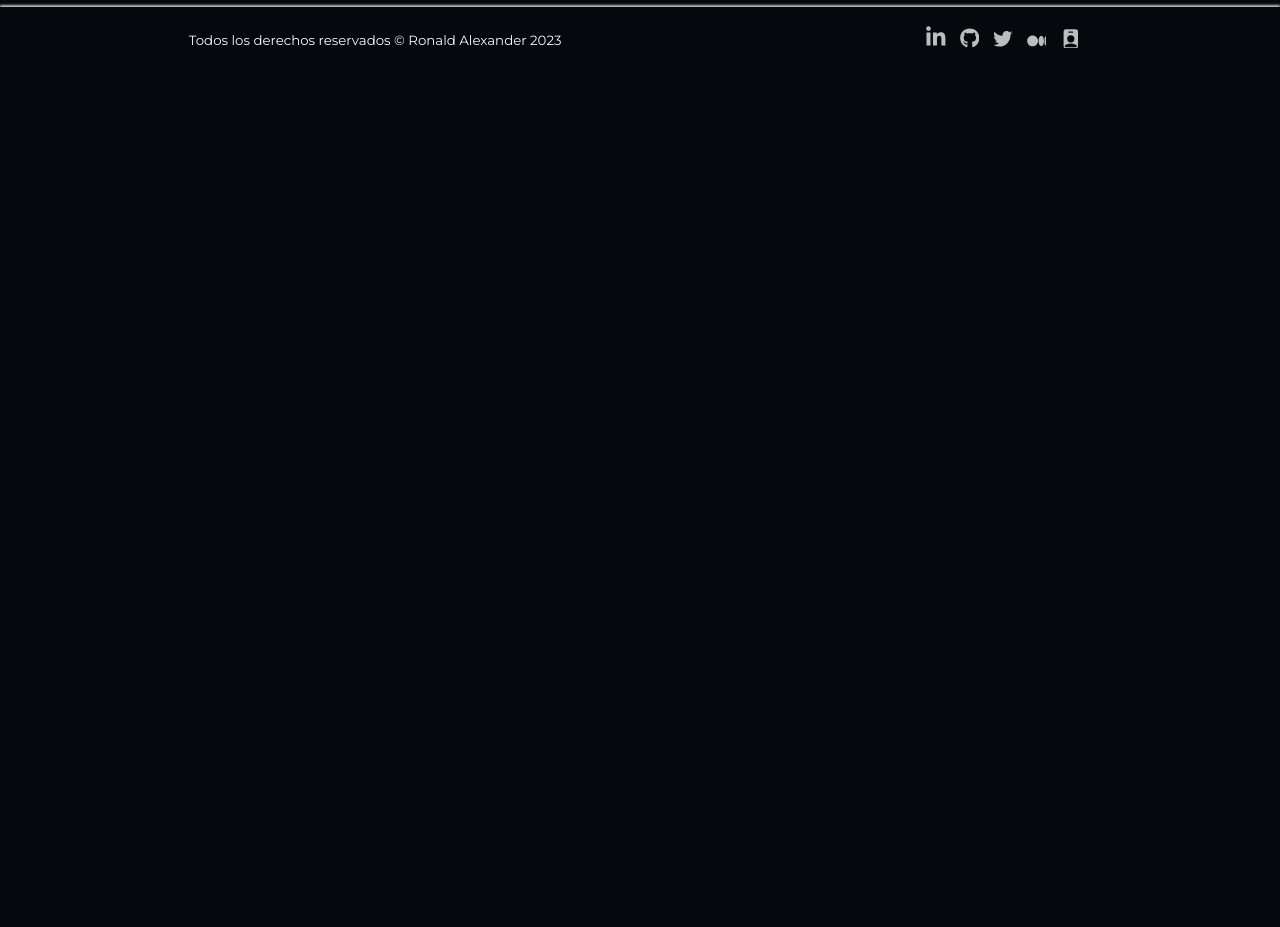
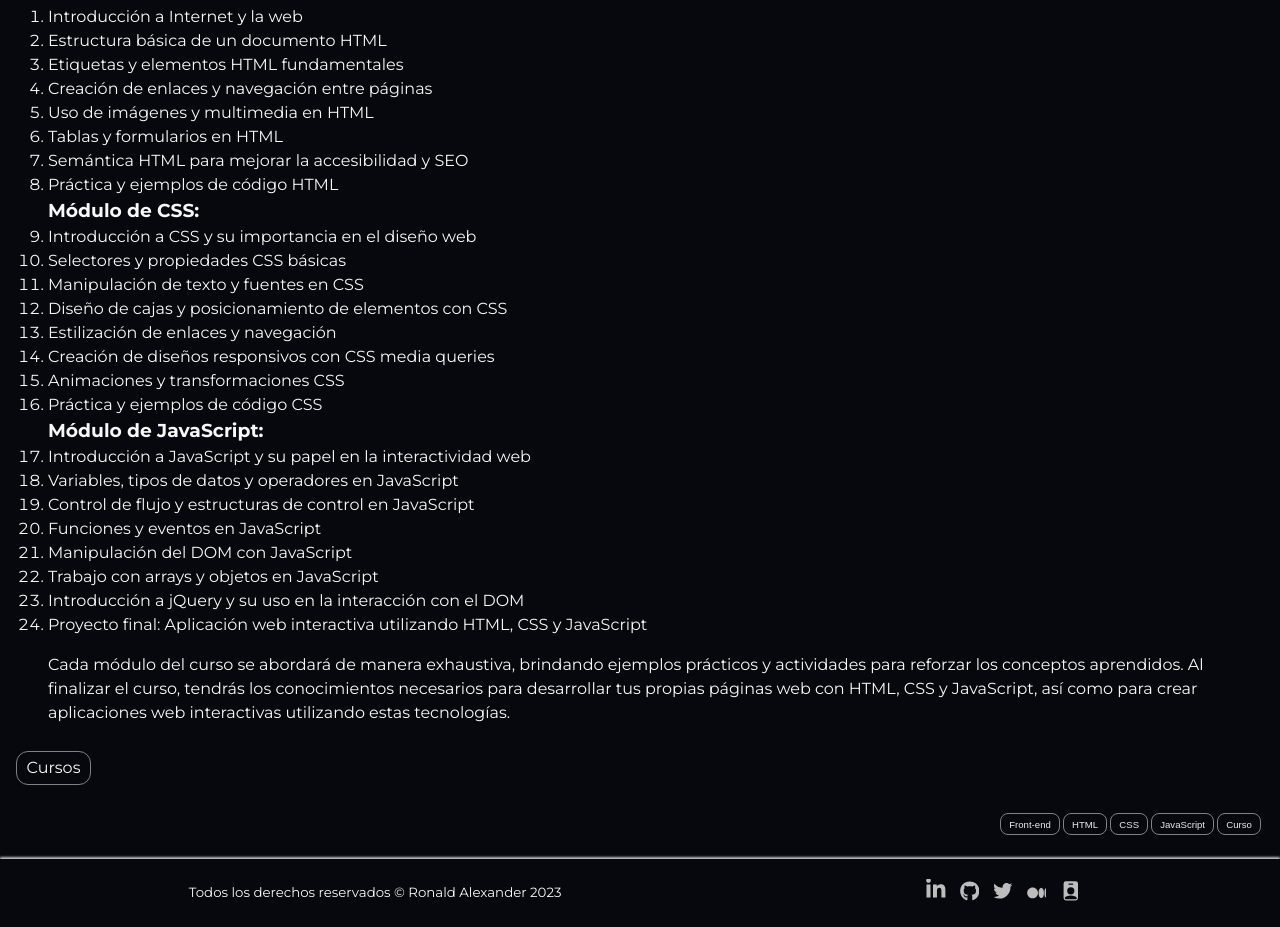
Before and after one commit to ralexrivero/ralex, a React (Vite) app: page /courses/frontend101 in a window 1280 px wide. Shown: the part 744-1671 px from the top of the page. Before the commit the page ends 819 px from the top, so only its background shows below. Built offline with nearby package versions, Linux system fonts and the light colour scheme.

Commit message:
add postgresql and react.js course overview

```diff
--- a/src/App.css
+++ b/src/App.css
@@ -610,8 +610,9 @@ textarea {
 .project-links {
   display: flex;
   flex-wrap: wrap;
-  justify-content: flex-start;;
-  margin-top: .75rem;
+  justify-content: flex-start;
+  padding-top: 1rem;
+  padding-bottom: 2rem;
 }
 
 /**************************************
@@ -638,11 +639,11 @@ textarea {
 .link-btn:link,
 .link-btn:visited {
   color: #f8f8f8;
-  padding: .5rem;
+  padding: .4rem .6rem;
   margin-top: 1rem;
   margin-right: .5rem;
   border: 1px solid #808185;
-  border-radius: .5rem;
+  border-radius: .75rem;
   cursor: pointer;
 }
 
@@ -673,7 +674,7 @@ textarea {
 .section-courses {
   display: flex;
   flex-wrap: wrap;
-  justify-content: flex-start;
+  justify-content: space-around;
   align-items: flex-start;
 }
 
@@ -682,6 +683,7 @@ textarea {
   padding-bottom: 2rem;
   border: 1px solid #808185;
   border-radius: .75rem;
+  margin-bottom: 1rem;
 }
 
 .course-description p {
@@ -692,6 +694,16 @@ textarea {
   margin-bottom: 1.5rem;
 }
 
+.course-content {
+  padding-left: 2rem;
+  padding-right: .5rem;
+  margin-bottom: 1rem;
+}
+
+.project-resume {
+  padding-top: 1rem;
+  padding-bottom: 1rem;
+}
 /**************************************
  * progress bar
 **************************************/
@@ -873,12 +885,12 @@ textarea {
 
   /* card project */
   .card-project {
-    width: 45%;
+    width: 48%;
   }
 
   /* courses project */
   .course-overview {
-    width: 45%;
+    width: 48%;
   }
 }
 
--- a/src/components/Courses.jsx
+++ b/src/components/Courses.jsx
@@ -1,11 +1,12 @@
 import { Link } from "react-router-dom";
-import { SiHtml5, SiCss3, SiJavascript } from '@icons-pack/react-simple-icons';
+import { SiHtml5, SiCss3, SiJavascript, SiPostgresql, SiReact } from '@icons-pack/react-simple-icons';
 import Tag from "./search/Tag";
 import Level from './Level';
 
 const Courses = () => {
   return (
     <section className="section-courses">
+      {/** Frontend101 */}
       <article className="course-overview">
         <h2 className="h2-highlight">Frontend 101</h2>
         <p>Fundamentos del desarrollo Web desde cero</p>
@@ -19,7 +20,6 @@ const Courses = () => {
           </div>
           <div className="course-level">
             <Level level="1" />
-
           </div>
         <div className="course-description">
           <p>Frontend 101 es el curso perfecto para adentrarte en el emocionante mundo del desarrollo web frontend. Aprenderás desde los conceptos fundamentales hasta las tecnologías más relevantes, como HTML, CSS y JavaScript, construyendo una base sólida para crear páginas web impactantes.</p>
@@ -34,6 +34,54 @@ const Courses = () => {
             <Tag filter="Curso" />
           </div>
       </article>
+      {/** PostgresSql101 */}
+      <article className="course-overview">
+        <h2 className="h2-highlight">Introducción a PostgreSQL</h2>
+        <p>Aprende los fundamentos de PostgreSQL</p>
+        <div className="card-technologies">
+          <h2>Tecnologías</h2>
+          <ul className="project-links">
+            <li className="badge-tech"><SiPostgresql title="PostgreSQL" color="default" /></li>
+          </ul>
+        </div>
+    <div className="course-level">
+      <Level level="1" />
+    </div>
+    <div className="course-description">
+      <p>El curso de Introducción a PostgreSQL te ofrece la oportunidad de sumergirte en el fascinante mundo de las bases de datos relacionales. Aprenderás desde los conceptos básicos hasta las técnicas más avanzadas de PostgreSQL, adquiriendo los conocimientos necesarios para administrar y utilizar eficazmente esta poderosa base de datos.</p>
+      <p>Explora ejemplos prácticos, laboratorios y material teórico diseñado para guiarte en el proceso de comprensión de PostgreSQL. Con el curso de Introducción a PostgreSQL, estarás preparado para trabajar con bases de datos, escribir consultas avanzadas y desarrollar aplicaciones con esta tecnología líder en la industria.</p>
+    </div>
+    {/* <Link className="link-btn" to="/courses/intro-postgresql/">Ver más</Link> */}
+    <div className="tags">
+      <Tag filter="Base de datos" />
+      <Tag filter="PostgreSQL" />
+      <Tag filter="Curso" />
+    </div>
+      </article>
+      {/** React.js */}
+      <article className="course-overview">
+  <h2 className="h2-highlight">Introducción a React.js</h2>
+  <p>Aprende los fundamentos de React.js</p>
+  <div className="card-technologies">
+    <h2>Tecnologías</h2>
+    <ul className="project-links">
+      <li className="badge-tech"><SiReact title="React.js" color="default" /></li>
+    </ul>
+  </div>
+  <div className="course-level">
+    <Level level="1" />
+  </div>
+  <div className="course-description">
+    <p>El curso de Introducción a React.js te ofrece una emocionante oportunidad de sumergirte en el apasionante mundo del desarrollo web frontend con React.js. Desde los conceptos básicos hasta las técnicas más avanzadas, adquirirás los conocimientos necesarios para crear aplicaciones web interactivas y dinámicas.</p>
+    <p>Sumérgete en una experiencia de aprendizaje enriquecedora a través de proyectos prácticos, desafiantes laboratorios y material teórico cuidadosamente diseñado para guiarte en el proceso de comprensión de React.js. Con el curso de Introducción a React.js, estarás preparado para crear interfaces de usuario modernas y atractivas, gestionar eficientemente el estado de tus aplicaciones y aprovechar al máximo la reutilización de componentes en tus proyectos de desarrollo frontend.</p>
+  </div>
+  {/* <Link className="link-btn" to="/courses/intro-react/">Ver más</Link> */}
+  <div className="tags">
+    <Tag filter="Frontend" />
+    <Tag filter="React.js" />
+    <Tag filter="Curso" />
+  </div>
+</article>
     </section>
   )
 }
--- a/src/components/courses/Frontend101.jsx
+++ b/src/components/courses/Frontend101.jsx
@@ -25,7 +25,43 @@ const Frontend101 = () => {
           <p>El enfoque de este curso se centra en brindarte una sólida base de conocimientos y habilidades. Aprenderás desde los fundamentos hasta los aspectos más avanzados de cada uno de estos lenguajes de programación. Al dominar estas herramientas esenciales, estarás preparado para crear páginas web de manera efectiva y profesional.</p>
           <p>El curso se estructura de forma práctica y orientada a la experiencia. Podrás participar en emocionantes proyectos, realizar laboratorios interactivos y explorar ejemplos de código prácticos. Además, tendrás acceso a material teórico exhaustivo que te guiará en cada paso del proceso de construcción de páginas web estáticas.</p>
           <p>Frontend 101 es el punto de partida ideal para aquellos que deseen adentrarse en el apasionante mundo de la programación y el desarrollo frontend. No se requiere experiencia previa, ya que el curso está diseñado para llevarte desde cero hasta la capacidad de crear tus propias aplicaciones web.</p>
-
+        </div>
+        <div className="course-content">
+          <h2>Listado del Curso</h2>
+          <h3>Módulo de HTML:</h3>
+          <ol>
+            <li>Introducción a Internet y la web</li>
+            <li>Estructura básica de un documento HTML</li>
+            <li>Etiquetas y elementos HTML fundamentales</li>
+            <li>Creación de enlaces y navegación entre páginas</li>
+            <li>Uso de imágenes y multimedia en HTML</li>
+            <li>Tablas y formularios en HTML</li>
+            <li>Semántica HTML para mejorar la accesibilidad y SEO</li>
+            <li>Práctica y ejemplos de código HTML</li>
+          </ol>
+          <h3>Módulo de CSS:</h3>
+          <ol start="9">
+            <li>Introducción a CSS y su importancia en el diseño web</li>
+            <li>Selectores y propiedades CSS básicas</li>
+            <li>Manipulación de texto y fuentes en CSS</li>
+            <li>Diseño de cajas y posicionamiento de elementos con CSS</li>
+            <li>Estilización de enlaces y navegación</li>
+            <li>Creación de diseños responsivos con CSS media queries</li>
+            <li>Animaciones y transformaciones CSS</li>
+            <li>Práctica y ejemplos de código CSS</li>
+          </ol>
+          <h3>Módulo de JavaScript:</h3>
+          <ol start="17">
+            <li>Introducción a JavaScript y su papel en la interactividad web</li>
+            <li>Variables, tipos de datos y operadores en JavaScript</li>
+            <li>Control de flujo y estructuras de control en JavaScript</li>
+            <li>Funciones y eventos en JavaScript</li>
+            <li>Manipulación del DOM con JavaScript</li>
+            <li>Trabajo con arrays y objetos en JavaScript</li>
+            <li>Introducción a jQuery y su uso en la interacción con el DOM</li>
+            <li>Proyecto final: Aplicación web interactiva utilizando HTML, CSS y JavaScript</li>
+          </ol>
+          <p className="project-resume">Cada módulo del curso se abordará de manera exhaustiva, brindando ejemplos prácticos y actividades para reforzar los conceptos aprendidos. Al finalizar el curso, tendrás los conocimientos necesarios para desarrollar tus propias páginas web con HTML, CSS y JavaScript, así como para crear aplicaciones web interactivas utilizando estas tecnologías.</p>
         </div>
         <Link className="link-btn" to="/courses/">Cursos</Link>
         <div className="tags">
```
